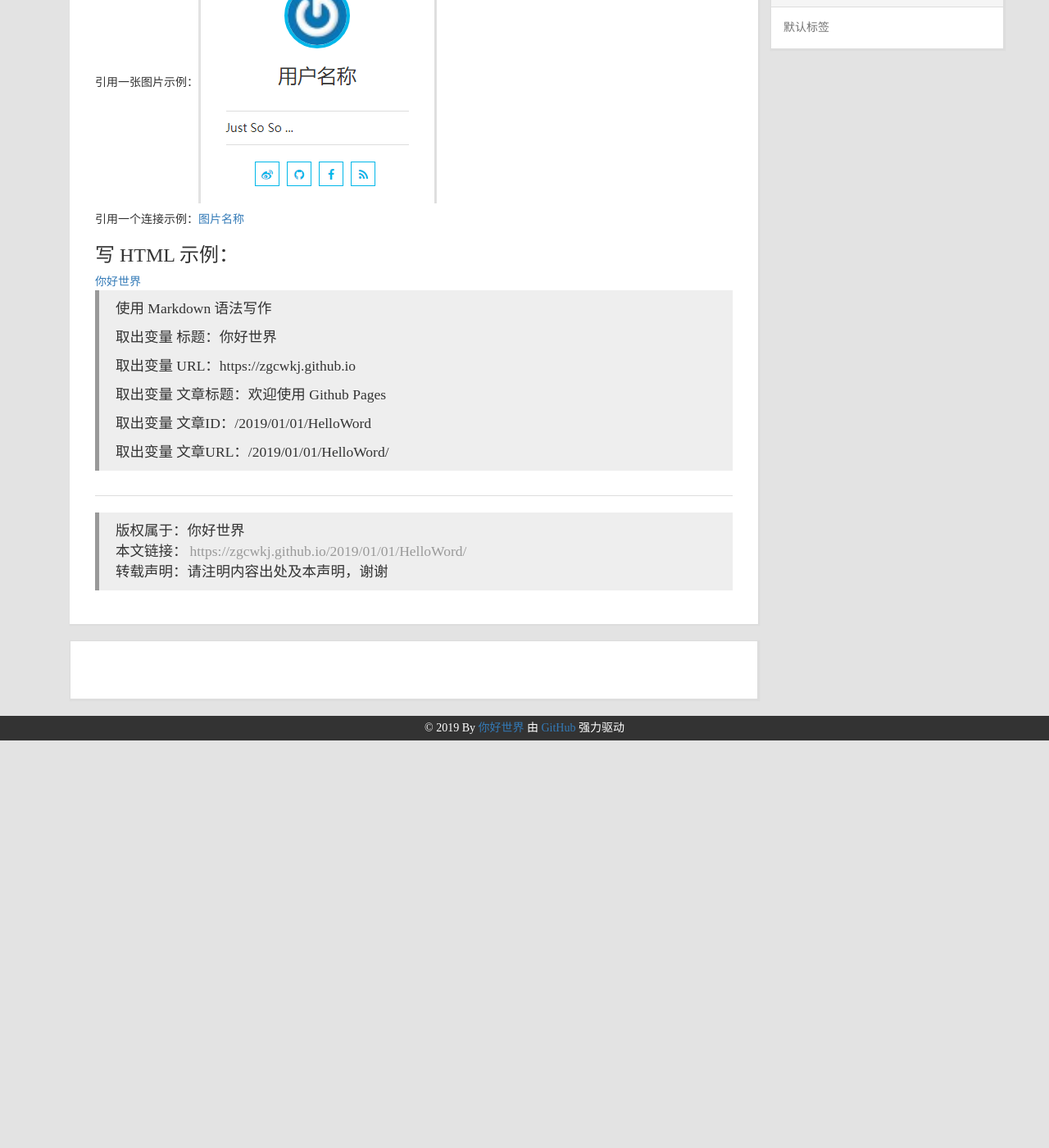
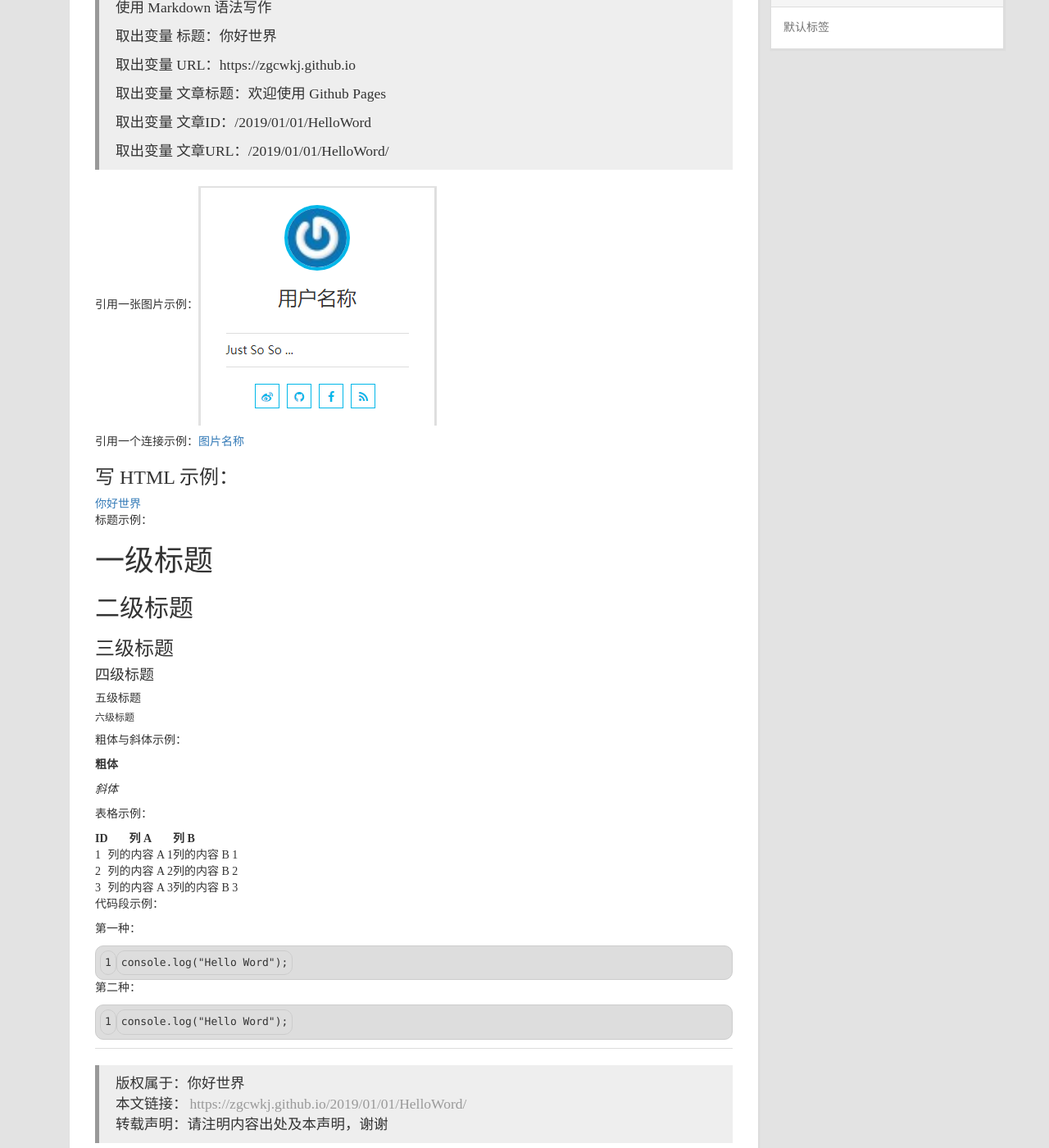
Before and after one commit to zgcwkj/blogtest, a Jekyll site: the page built from _posts/2019-01-01-HelloWord.md, in a window 1280 px wide and 1400 px high, scrolled down 236 px. Shown: the whole window at 82% size. Built offline with Jekyll 4.4.1, drawn with Linux system fonts in a browser that asks for light colours; comment, search, counter and statistics services are not loaded; before the commit the page ends 1139 px from its top, so only the background shows below that.

Commit message:
注释信息

````diff
--- a/_posts/2019-01-01-HelloWord.md
+++ b/_posts/2019-01-01-HelloWord.md
@@ -9,14 +9,7 @@ excerpt: "HelloWord"
 
 如果您看到这篇文章，表示您的 Github Pages 已经搭建成功了！
 
-引用一张图片示例：![图片名称](/assets/article/HelloWord/example.png)
-
-引用一个连接示例：[图片名称](/assets/article/HelloWord/example.png)
-
-<div>
-    <h3>写 HTML 示例：</h3>
-    <a href="">你好世界</a>
-</div>
+***
 
 > 使用 Markdown 语法写作
 >
@@ -29,3 +22,45 @@ excerpt: "HelloWord"
 > 取出变量 文章ID：{{page.id}}
 >
 > 取出变量 文章URL：{{page.url}}
+
+引用一张图片示例：![图片名称](/assets/article/HelloWord/example.png)
+
+引用一个连接示例：[图片名称](/assets/article/HelloWord/example.png)
+
+<div>
+    <h3>写 HTML 示例：</h3>
+    <a href="">你好世界</a>
+</div>
+
+标题示例：
+
+# 一级标题
+## 二级标题
+### 三级标题
+#### 四级标题
+##### 五级标题
+###### 六级标题
+
+粗体与斜体示例：
+
+**粗体**
+
+*斜体*
+
+表格示例：
+
+| ID        | 列 A          | 列 B         |
+|---------- |:-------------:|-------------|
+| 1         | 列的内容 A 1   | 列的内容 B 1 |
+| 2         | 列的内容 A 2   | 列的内容 B 2 |
+| 3         | 列的内容 A 3   | 列的内容 B 3 |
+
+代码段示例：
+
+第一种：
+```
+console.log("Hello Word");
+```
+第二种：
+
+    console.log("Hello Word");
````
